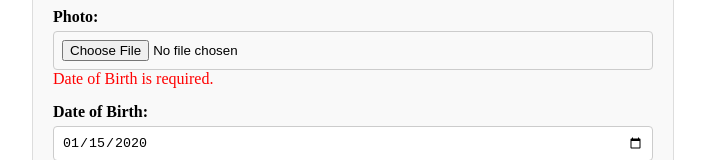
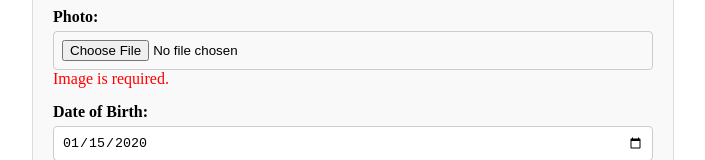
Before and after one commit to kannang123/User-Management-FE-Angular, an Angular app: page /add-user in a window 1280 px wide. Both pictures are taken after typing "Sample", "name@example.com", "2020-01-15" into the empty fields and a click on the button "Submit". Shown: the part 151-311 px from the top of the page, without its empty margins (287-992 px from the left). Built offline with nearby package versions, Linux system fonts and the light colour scheme.

Commit message:
Update user-form.component.html

```diff
--- a/src/app/user-form/user-form.component.html
+++ b/src/app/user-form/user-form.component.html
@@ -31,7 +31,7 @@
         </div>
         <div *ngIf="userForm.get('photo')?.invalid && (userForm.get('photo')?.dirty || userForm.get('photo')?.touched)"
             class="error">
-            Date of Birth is required.
+            Image is required.
         </div>
     </div>
 
```
